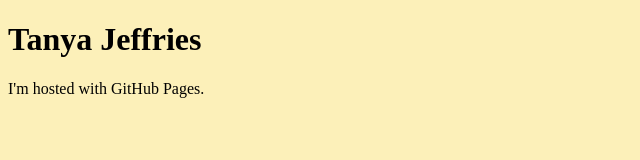
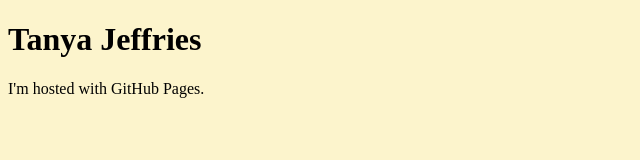
Before and after one commit to tanyasjeff/tanyasjeff.github.io, a plain HTML site: page index.html in a window 1280 px wide. Shown: the whole page, without its empty margins (0-640 px from the left). Drawn offline with Linux system fonts and the light colour scheme.

Commit message:
Update index.html

```diff
--- a/index.html
+++ b/index.html
@@ -1,6 +1,6 @@
 <!DOCTYPE html>
 <html>
-<body style="background-color:#FCF0B9;">
+<body style="background-color:#FCF4CC;">
 <h1>Tanya Jeffries</h1>
 <p>I'm hosted with GitHub Pages.</p>
 </body>
```
